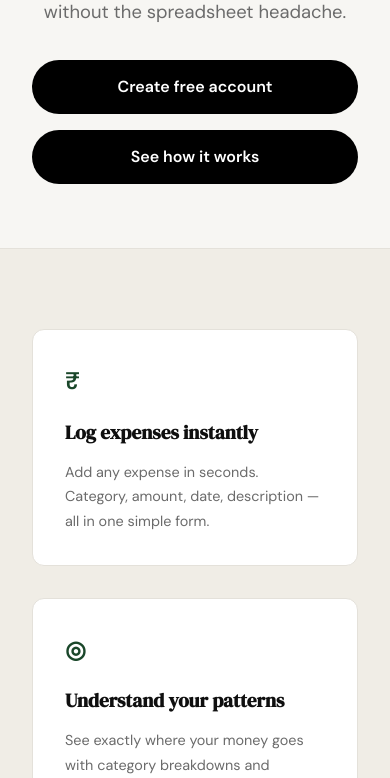
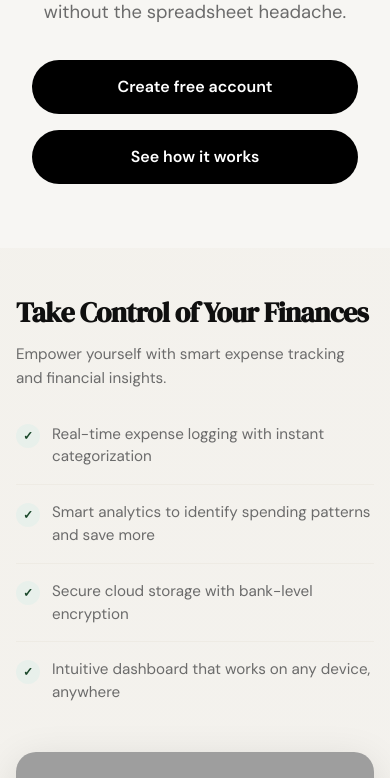
Before and after one commit to zahidanalytics/Spendly, a Flask app: page / in a window 390 px wide. Shown: the part 424-1202 px from the top of the page. Run offline with Flask 3, Linux system fonts and the light colour scheme; grey boxes are pictures that could not be loaded.

Commit message:
landing: add benefits section with features and image placeholder

```diff
--- a/static/css/landing.css
+++ b/static/css/landing.css
@@ -270,3 +270,122 @@
         height: 280px;
     }
 }
+
+.benefits {
+    padding: 5rem 2rem 4rem;
+    background: linear-gradient(135deg, rgba(240, 237, 230, 0.5) 0%, rgba(236, 232, 225, 0.3) 100%);
+}
+
+.benefits-inner {
+    max-width: var(--max-width);
+    margin: 0 auto;
+    display: grid;
+    grid-template-columns: 1fr 1fr;
+    gap: 4rem;
+    align-items: center;
+}
+
+.benefits-content {
+    max-width: 520px;
+}
+
+.benefits-heading {
+    font-family: var(--font-display);
+    font-size: clamp(2rem, 5vw, 2.8rem);
+    line-height: 1.2;
+    color: var(--ink);
+    margin-bottom: 0.75rem;
+    letter-spacing: -0.02em;
+}
+
+.benefits-intro {
+    color: var(--ink-muted);
+    font-size: 1.05rem;
+    margin-bottom: 2rem;
+    line-height: 1.6;
+}
+
+.benefits-list {
+    list-style: none;
+    padding: 0;
+    margin: 0;
+}
+
+.benefits-list li {
+    display: flex;
+    align-items: flex-start;
+    gap: 1rem;
+    margin-bottom: 1.25rem;
+    padding-bottom: 1rem;
+    border-bottom: 1px solid var(--border-soft);
+    color: var(--ink-muted);
+    font-size: 1rem;
+    line-height: 1.5;
+}
+
+.benefits-list li:last-child {
+    border-bottom: none;
+    margin-bottom: 0;
+    padding-bottom: 0;
+}
+
+.benefits-icon {
+    display: flex;
+    align-items: center;
+    justify-content: center;
+    width: 1.5rem;
+    height: 1.5rem;
+    min-width: 1.5rem;
+    background: var(--accent-light);
+    color: var(--accent);
+    border-radius: 50%;
+    font-weight: 700;
+    font-size: 0.75rem;
+    margin-top: 0.1rem;
+}
+
+.benefits-image {
+    display: flex;
+    justify-content: center;
+    align-items: center;
+}
+
+.benefits-image img {
+    width: 100%;
+    max-width: 450px;
+    height: auto;
+    border-radius: var(--radius-lg);
+    box-shadow: 0 10px 40px rgba(0, 0, 0, 0.12);
+    object-fit: cover;
+}
+
+@media (max-width: 968px) {
+    .benefits-inner {
+        grid-template-columns: 1fr;
+        gap: 3rem;
+    }
+
+    .benefits-image img {
+        max-width: 100%;
+    }
+}
+
+@media (max-width: 640px) {
+    .benefits {
+        padding: 3rem 1rem 2rem;
+    }
+
+    .benefits-heading {
+        font-size: 1.75rem;
+    }
+
+    .benefits-intro {
+        font-size: 0.95rem;
+    }
+
+    .benefits-list li {
+        gap: 0.75rem;
+        margin-bottom: 1rem;
+        font-size: 0.95rem;
+    }
+}
--- a/templates/landing.html
+++ b/templates/landing.html
@@ -89,6 +89,36 @@
     </div>
 </section>
 
+<section class="benefits">
+    <div class="benefits-inner">
+        <div class="benefits-content">
+            <h2 class="benefits-heading">Take Control of Your Finances</h2>
+            <p class="benefits-intro">Empower yourself with smart expense tracking and financial insights.</p>
+            <ul class="benefits-list">
+                <li>
+                    <span class="benefits-icon">✓</span>
+                    <span>Real-time expense logging with instant categorization</span>
+                </li>
+                <li>
+                    <span class="benefits-icon">✓</span>
+                    <span>Smart analytics to identify spending patterns and save more</span>
+                </li>
+                <li>
+                    <span class="benefits-icon">✓</span>
+                    <span>Secure cloud storage with bank-level encryption</span>
+                </li>
+                <li>
+                    <span class="benefits-icon">✓</span>
+                    <span>Intuitive dashboard that works on any device, anywhere</span>
+                </li>
+            </ul>
+        </div>
+        <div class="benefits-image">
+            <img src="{{ url_for('static', filename='images/woman-card.jpg') }}" alt="Woman tracking expenses on mobile device">
+        </div>
+    </div>
+</section>
+
 <section class="features">
     <div class="features-inner">
         <div class="feature-card">
```
